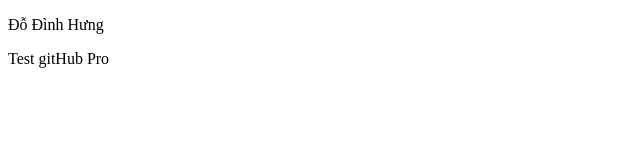
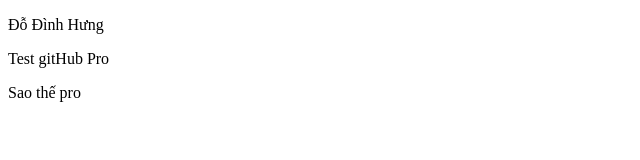
Before and after one commit to DoDinhHungHAUI/TestGit, a plain HTML site: page index.html in a window 1280 px wide. Shown: the full height of the page, 0-640 px from the left. Drawn offline with Linux system fonts and the light colour scheme.

Commit message:
ChangeByHung2

```diff
--- a/index.html
+++ b/index.html
@@ -9,5 +9,6 @@
 <body>
     <p>Đỗ Đình Hưng</p>
     <p>Test gitHub Pro</p>
+    <p>Sao thế pro</p>
 </body>
 </html>
```
